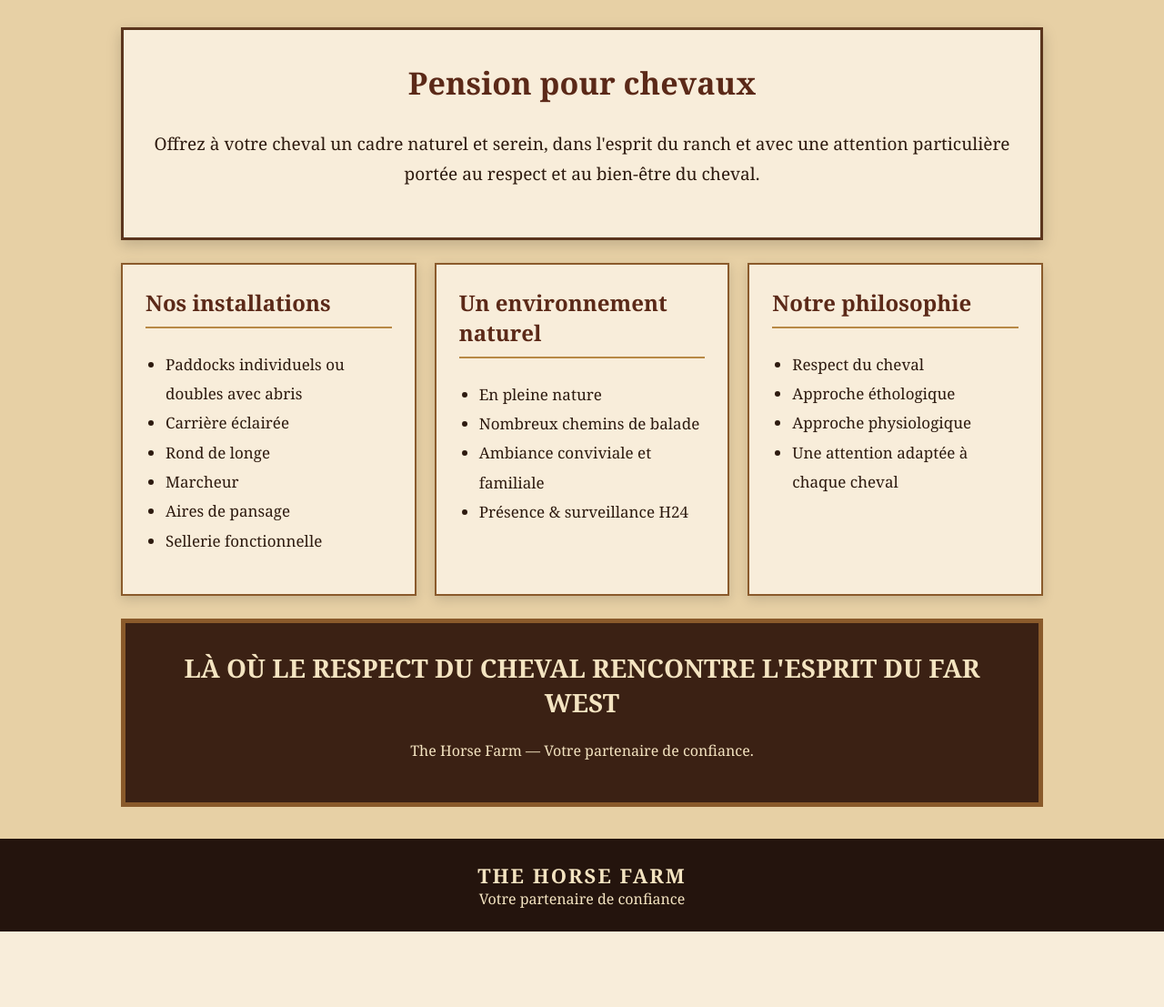
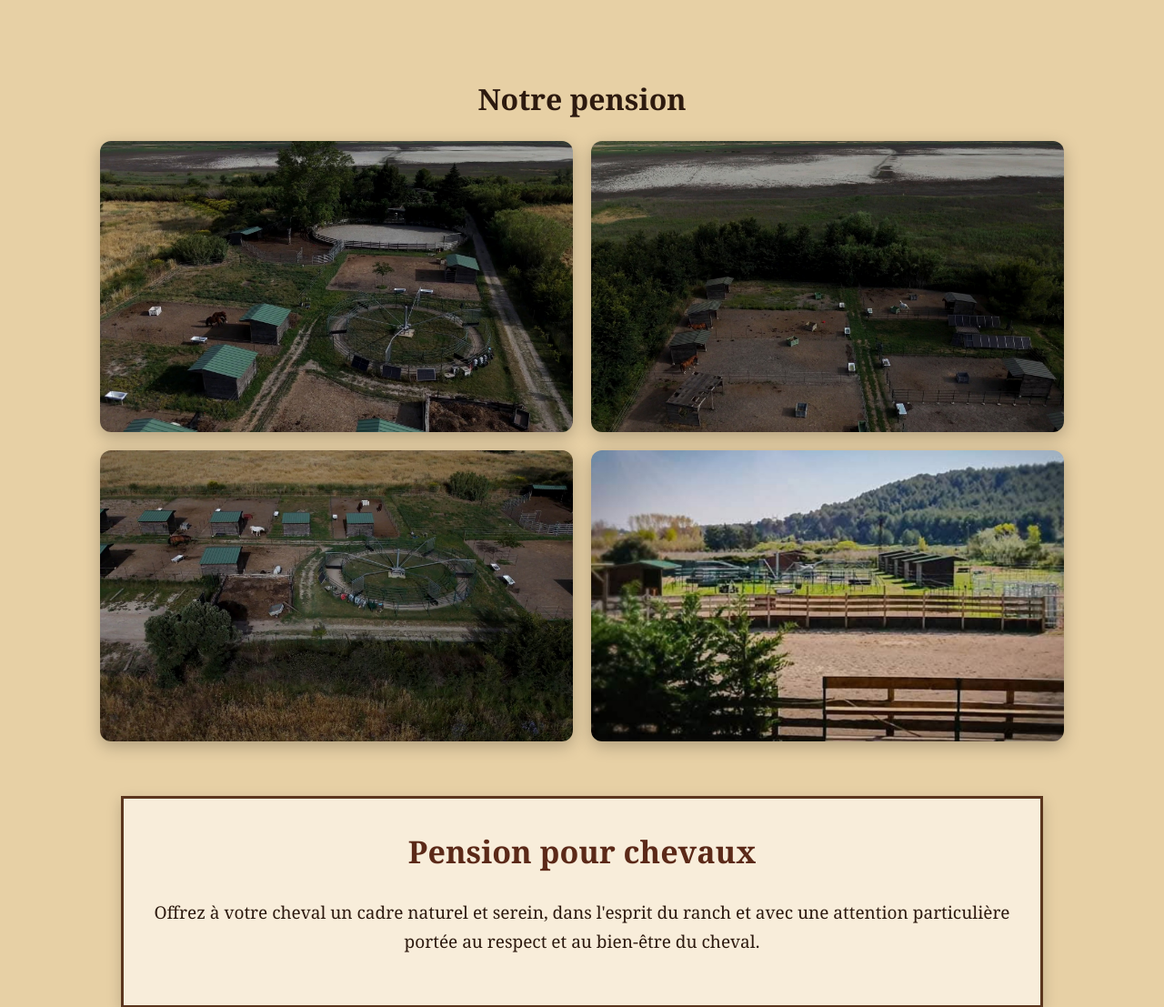
Before and after one commit to cowdream/The-horse-farm, a Flask app: page /pension-chevaux in a window 1280 px wide. Shown: the part 247-1354 px from the top of the page at 91% size. Before the commit the page ends 1271 px from the top, so only its background shows below. Run offline with Flask 3, Linux system fonts and the light colour scheme.

Commit message:
Update pension-chevaux.html

```diff
--- a/Templates/pension-chevaux.html
+++ b/Templates/pension-chevaux.html
@@ -152,6 +152,42 @@
                 font-size: 14px;
             }
         }
+    .pension-gallery {
+    max-width: 1100px;
+    margin: 40px auto;
+    padding: 20px;
+    text-align: center;
+}
+
+.pension-gallery h2 {
+    font-size: 32px;
+    margin-bottom: 25px;
+}
+
+.pension-photos {
+    display: grid;
+    grid-template-columns: repeat(2, 1fr);
+    gap: 20px;
+}
+
+.pension-photos img {
+    width: 100%;
+    height: 320px;
+    object-fit: cover;
+    border-radius: 12px;
+    box-shadow: 0 5px 18px rgba(0,0,0,0.25);
+}
+
+@media (max-width: 700px) {
+    .pension-photos {
+        grid-template-columns: 1fr;
+    }
+
+    .pension-photos img {
+        height: 280px;
+    }
+}
+
     </style>
 </head>
 
@@ -166,6 +202,21 @@
     <a href="/">Accueil</a>
     <a href="/pension-chevaux">Pension</a>
 </nav>
+    <section class="pension-gallery">
+
+    <h2>Notre pension</h2>
+
+    <div class="pension-photos">
+
+        <img src="/static/pension-1.jpg" alt="Pension pour chevaux">
+        <img src="/static/pension-2-1.jpg" alt="Paddocks de la pension">
+        <img src="/static/pension-3.jpg" alt="Installations de la pension">
+        <img src="/static/pension-4.jpg" alt="Installations équestres">
+
+    </div>
+
+</section>
+
 
 <div class="container">
 
```
